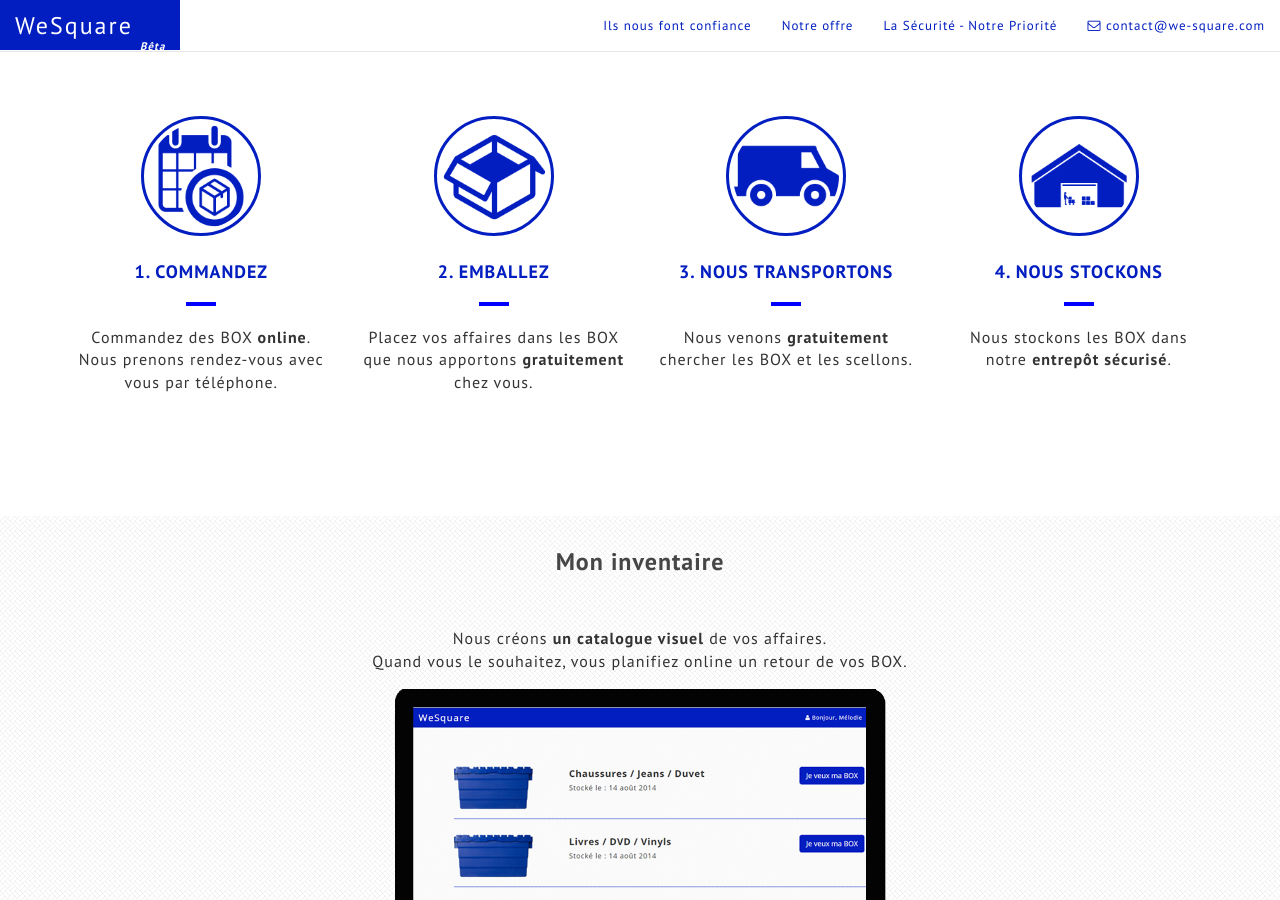
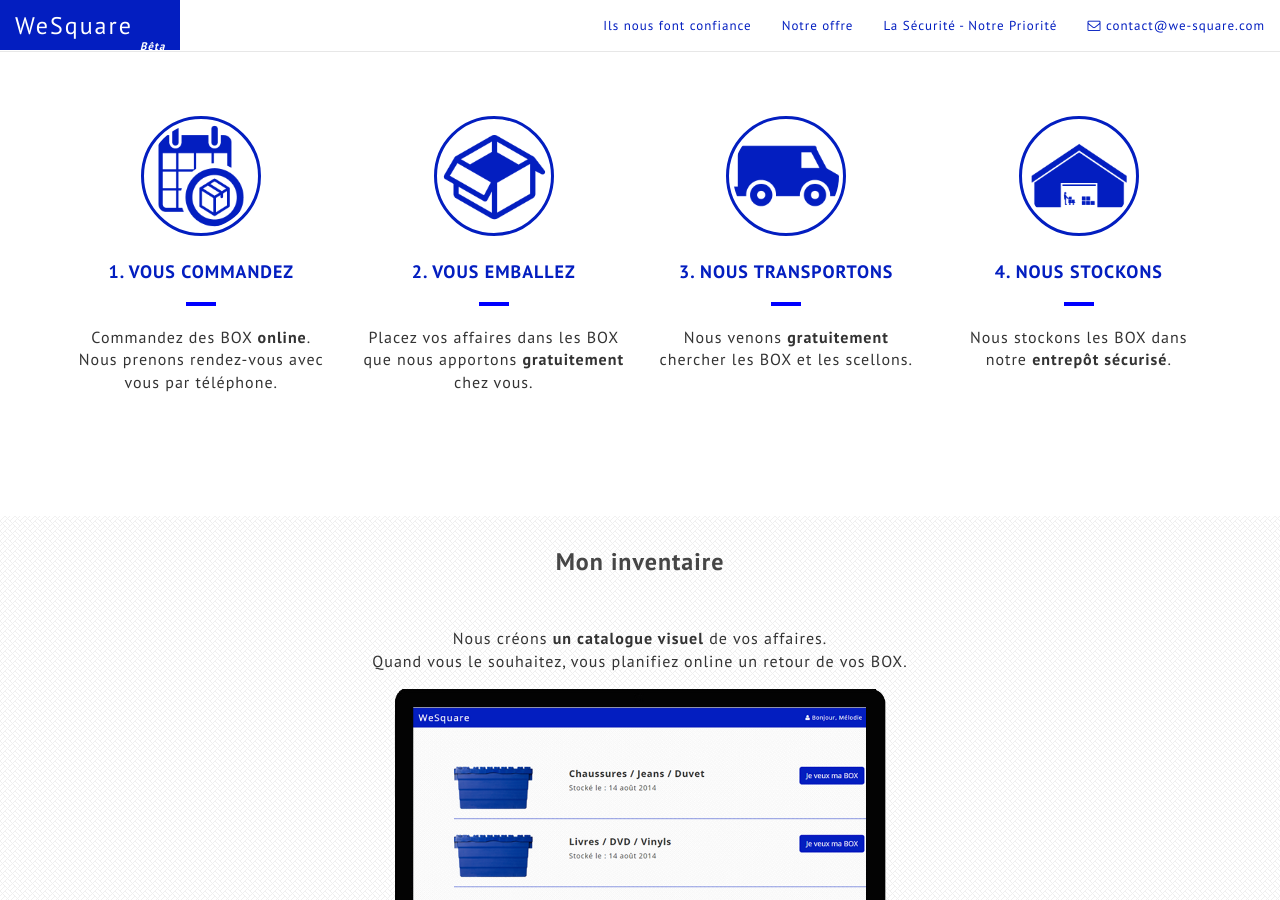
Before and after one commit to Seb1501/wesquare, a Jekyll site: the page built from index.html, in a window 1280 px wide and 900 px high, scrolled down 719 px. Built offline with Jekyll 4.4.1, drawn with Linux system fonts in a browser that asks for light colours; nearby versions of some CDN libraries; Markdown is read by kramdown in place of the engine named in the settings.

Commit message:
Ajout du vous

```diff
--- a/index.html
+++ b/index.html
@@ -61,14 +61,14 @@ adress: http://www.we-square.com
       <div class="col-sm-6 col-md-3 feature">
         <img src="images/icon_62565/icon_62565_blue.png" width="120" class="circle">
         <p>
-        <h4><b>1. COMMANDEZ</b></h4>
+        <h4><b>1. VOUS COMMANDEZ</b></h4>
         <hr>Commandez des BOX <strong>online</strong>. Nous prenons rendez-vous avec vous par téléphone. </hr>
         </p>
       </div>
       <div class="col-sm-6 col-md-3 feature">
         <img src="images/icon_63393/icon_63393_blue.png" width="120" class="circle">
         <p>
-        <h4><b>2. EMBALLEZ</b></h4>
+        <h4><b>2. VOUS EMBALLEZ</b></h4>
         <hr>Placez vos affaires dans les BOX que nous apportons <strong> gratuitement </strong> chez vous.</hr>
         </p>
       </div>
```
